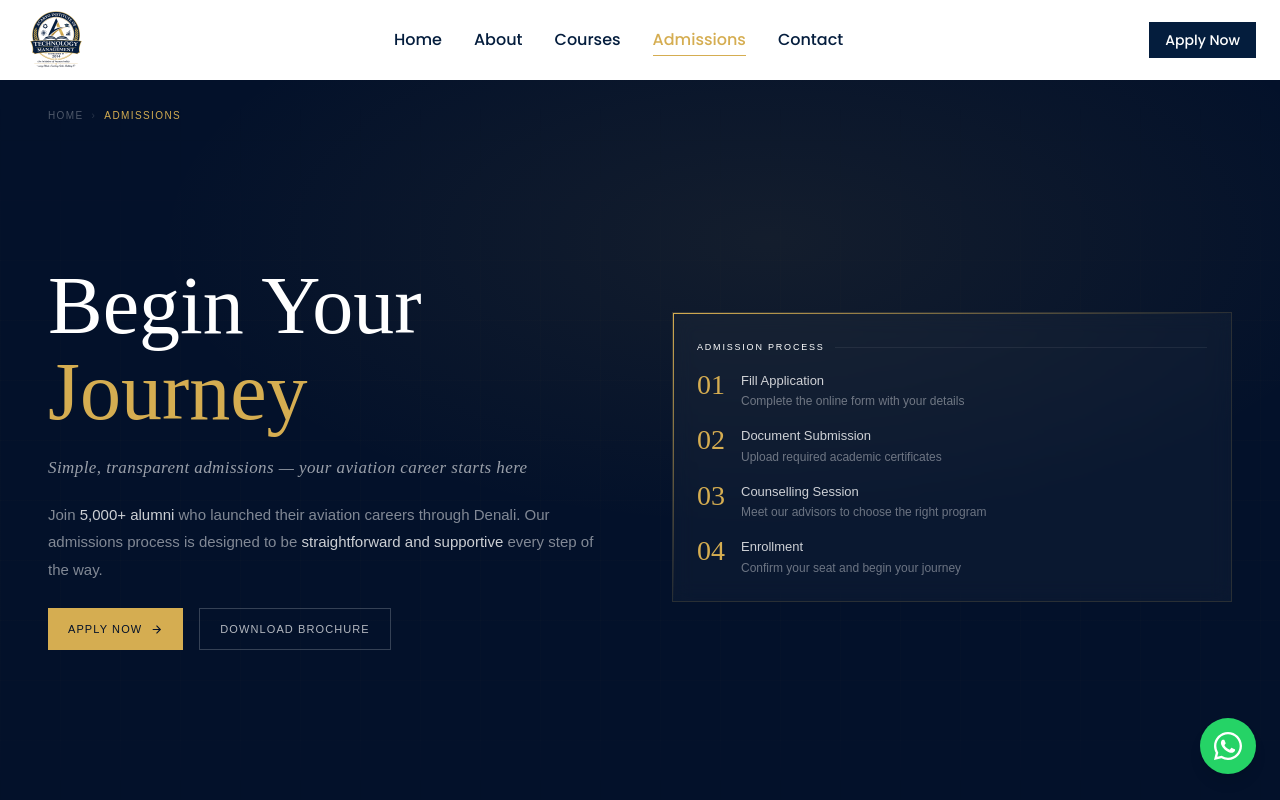
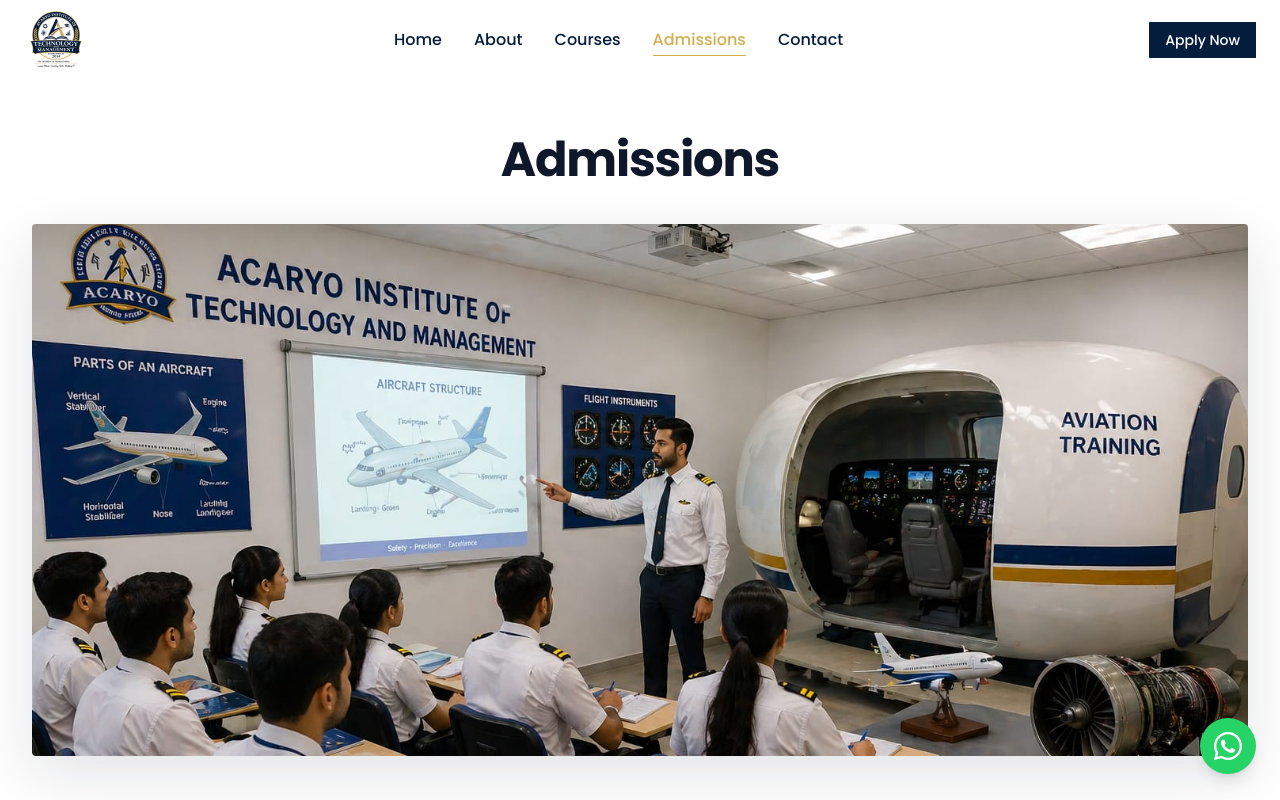
Before and after one commit to Priyanka9321/Acaryo_college, a Next.js app: page /admissions in a window 1280 px wide. Shown: the top 800 px of the page. Built offline with nearby package versions, Linux system fonts and the light colour scheme.

Commit message:
admission

```diff
--- a/app/admissions/page.tsx
+++ b/app/admissions/page.tsx
@@ -1,8 +1,8 @@
 import AdmissionsHero from "@/components/sections/AdmissionsHero";
 
 export const metadata = {
-  title: "Admissions | Denali College",
-  description: "Apply to Denali College of Management & Technology — start your aviation career.",
+  title: "Admissions | Acaryo Institute",
+  description: "Explore admissions at Acaryo Institute of Technology and Management.",
 };
 
 export default function AdmissionsPage() {
--- a/components/sections/AdmissionsHero.tsx
+++ b/components/sections/AdmissionsHero.tsx
@@ -1,137 +1,27 @@
-import Link from "next/link";
+import Image from "next/image";
 
 export default function AdmissionsHero() {
   return (
-    <section
-      className="relative min-h-screen flex flex-col overflow-hidden"
-      style={{ background: "#03112a", fontFamily: "'DM Sans', sans-serif" }}
-    >
-      <div
-        className="absolute inset-0 pointer-events-none"
-        style={{
-          background:
-            "radial-gradient(ellipse 80% 60% at 60% 20%, rgba(213,173,81,0.08) 0%, transparent 60%)",
-        }}
-      />
-      <div
-        className="absolute inset-0 pointer-events-none"
-        style={{
-          backgroundImage:
-            "linear-gradient(rgba(213,173,81,0.04) 1px, transparent 1px), linear-gradient(90deg, rgba(213,173,81,0.04) 1px, transparent 1px)",
-          backgroundSize: "60px 60px",
-          maskImage:
-            "linear-gradient(to bottom, transparent 0%, rgba(0,0,0,0.4) 30%, rgba(0,0,0,0.4) 70%, transparent 100%)",
-        }}
-      />
+    <section className="relative overflow-hidden bg-white py-10 sm:py-12 lg:py-14">
+      <div className="mx-auto w-full max-w-[1400px] px-5 sm:px-6 lg:px-8">
+        <div className="mb-6 text-center sm:mb-8 lg:mb-10">
+          <h1 className="text-3xl font-bold tracking-tight text-slate-900 sm:text-4xl lg:text-5xl">
+            Admissions
+          </h1>
+        </div>
 
-      {/* Breadcrumb */}
-      <nav className="relative z-10 flex items-center gap-2 px-5 pt-5 md:px-12 md:pt-7 text-[10px] tracking-[0.14em] uppercase">
-        <Link href="/" className="text-white/30 hover:text-[#d5ad51] transition-colors">Home</Link>
-        <span className="text-white/15">›</span>
-        <span className="text-[#d5ad51]">Admissions</span>
-      </nav>
-
-      {/* Main content */}
-      <div className="relative z-10 flex-1 flex flex-col md:flex-row md:items-center gap-9 md:gap-16 px-5 py-7 pb-10 md:px-12 md:py-8 md:pb-16 max-w-7xl mx-auto w-full">
-        {/* Left */}
-        <div className="flex flex-col gap-5 md:flex-1 md:max-w-xl">
-          <h1
-            className="font-light leading-[1.05] text-white"
-            style={{ fontFamily: "'Cormorant Garamond', serif", fontSize: "clamp(42px, 10vw, 82px)" }}
-          >
-            Begin Your
-            <br />
-            <em className="text-[#d5ad51] not-italic">Journey</em>
-          </h1>
-
-          <p
-            className="text-[15px] md:text-[17px] italic text-white/60 tracking-wide"
-            style={{ fontFamily: "'Cormorant Garamond', serif" }}
-          >
-            Simple, transparent admissions — your aviation career starts here
-          </p>
-
-          <p className="text-sm md:text-[15px] leading-[1.85] text-white/50 font-light">
-            Join{" "}
-            <strong className="text-white/80 font-normal">5,000+ alumni</strong> who launched
-            their aviation careers through Denali. Our admissions process is designed to be{" "}
-            <strong className="text-white/80 font-normal">straightforward and supportive</strong>{" "}
-            every step of the way.
-          </p>
-
-          <div className="flex flex-wrap gap-4 pt-1">
-            <button className="flex items-center gap-2 bg-[#d5ad51] text-[#03112a] text-[11px] font-medium tracking-[0.1em] uppercase px-5 py-3 hover:bg-[#e8c46a] transition-all hover:-translate-y-px active:scale-95">
-              Apply Now
-              <svg width="13" height="13" viewBox="0 0 24 24" fill="none" stroke="currentColor" strokeWidth="2">
-                <path d="M5 12h14M12 5l7 7-7 7" />
-              </svg>
-            </button>
-            <button className="flex items-center gap-2 border border-white/20 text-white/70 text-[11px] font-medium tracking-[0.1em] uppercase px-5 py-3 hover:border-[#d5ad51] hover:text-[#d5ad51] transition-all">
-              Download Brochure
-            </button>
+        <div className="overflow-hidden rounded bg-white shadow-[0_18px_60px_rgba(15,23,42,0.12)]">
+          <div className="relative aspect-[16/9] w-full sm:aspect-[16/8] lg:aspect-[16/7]">
+            <Image
+              src="/assets/images/admission.jpg"
+              alt="Admissions at Acaryo Institute"
+              fill
+              className="object-cover object-[center_10%]"
+              sizes="(max-width: 640px) 100vw, (max-width: 1024px) 100vw, 1400px"
+              priority
+            />
           </div>
         </div>
-
-        {/* Right — Steps card */}
-        <div className="md:flex-1">
-          <div
-            className="relative"
-            style={{ border: "1px solid rgba(213,173,81,0.15)", background: "rgba(255,255,255,0.03)", backdropFilter: "blur(10px)" }}
-          >
-            <div className="absolute top-0 left-0 right-0 h-px" style={{ background: "linear-gradient(90deg, #d5ad51, transparent)" }} />
-            <div className="absolute top-0 left-0 bottom-0 w-px" style={{ background: "linear-gradient(to bottom, #d5ad51, transparent)" }} />
-
-            <div className="px-5 pt-5 md:px-6 md:pt-7">
-              <p className="flex items-center gap-2.5 text-[9px] tracking-[0.2em] uppercase text-white mb-4">
-                Admission Process
-                <span className="flex-1 h-px bg-white/[0.07]" />
-              </p>
-            </div>
-
-            <div className="flex flex-col px-5 pb-5 md:px-6 md:pb-6 gap-4">
-              {[
-                { step: "01", title: "Fill Application", desc: "Complete the online form with your details" },
-                { step: "02", title: "Document Submission", desc: "Upload required academic certificates" },
-                { step: "03", title: "Counselling Session", desc: "Meet our advisors to choose the right program" },
-                { step: "04", title: "Enrollment", desc: "Confirm your seat and begin your journey" },
-              ].map((item) => (
-                <div key={item.step} className="flex items-start gap-4">
-                  <span
-                    className="text-[28px] font-light text-[#d5ad51] leading-none"
-                    style={{ fontFamily: "'Cormorant Garamond', serif" }}
-                  >
-                    {item.step}
-                  </span>
-                  <div>
-                    <p className="text-[13px] text-white/80 font-medium">{item.title}</p>
-                    <p className="text-[12px] text-white/40 mt-0.5">{item.desc}</p>
-                  </div>
-                </div>
-              ))}
-            </div>
-          </div>
-        </div>
-      </div>
-
-      {/* Footer strip */}
-      <div
-        className="relative z-10 flex items-center justify-between flex-wrap gap-2.5 px-5 py-3.5 md:px-12 md:py-5"
-        style={{ borderTop: "1px solid rgba(255,255,255,0.06)" }}
-      >
-        <div className="flex flex-wrap gap-3 md:gap-6">
-          {["Merit Based", "Scholarship Available", "Easy EMI", "100% Placement"].map((tag) => (
-            <span key={tag} className="flex items-center gap-1.5 text-[9px] md:text-[10px] tracking-[0.13em] uppercase text-[#fff]/50">
-              <span className="w-[3px] h-[3px] rounded-full bg-[#d5ad51] opacity-60" />
-              {tag}
-            </span>
-          ))}
-        </div>
-        <span
-          className="text-[11px] text-[#fff]/50 italic tracking-wide"
-          style={{ fontFamily: "'Cormorant Garamond', serif" }}
-        >
-          Denali — Bihar&apos;s Skyward Institution
-        </span>
       </div>
     </section>
   );
```
Also changed, not shown: public/assets/images/courses.jpg (added).
